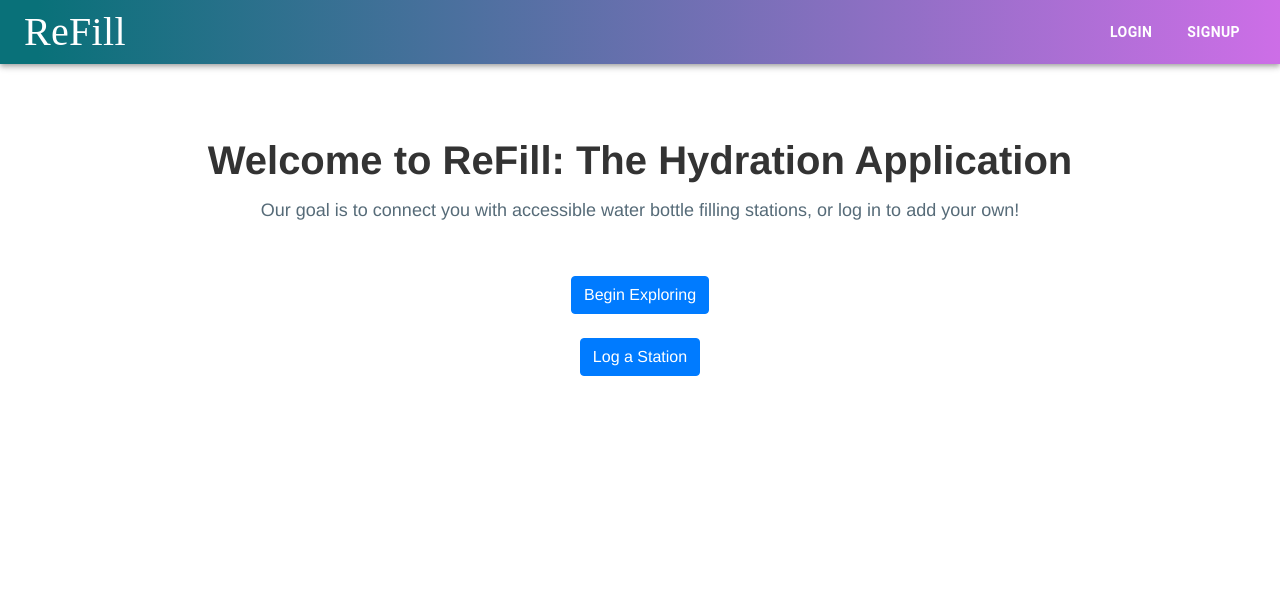
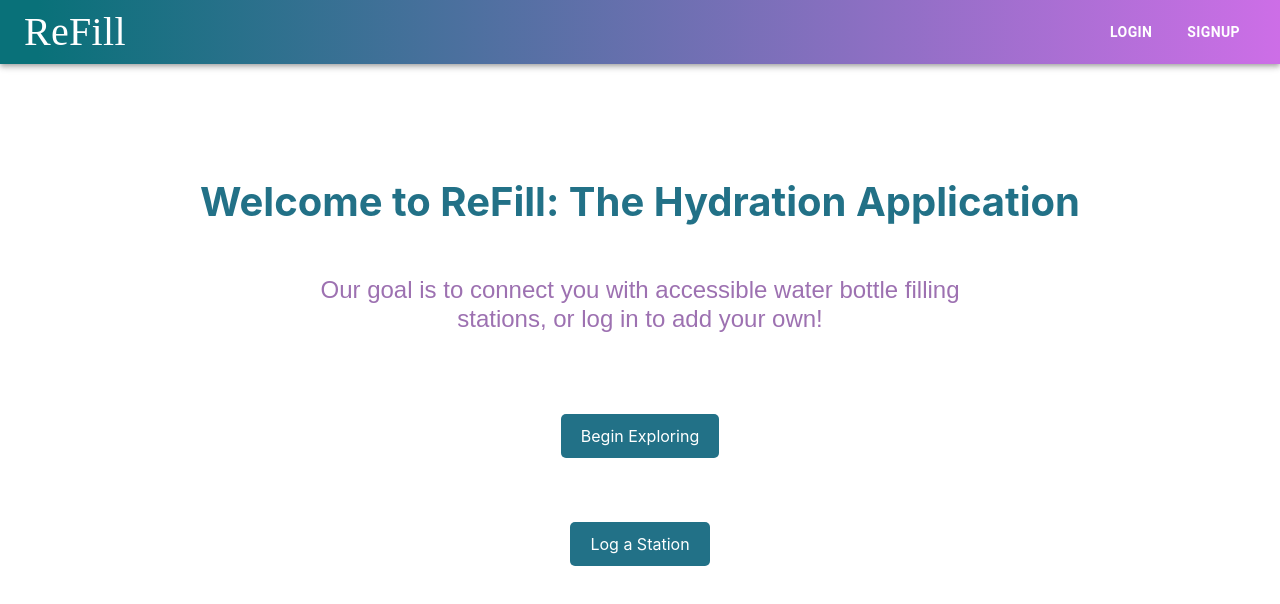
Before and after one commit to epuer18/ReFill, a React (Vite) app in the folder client/: page / in a window 1280 px wide. Shown: the top 604 px of the page. Built offline with nearby package versions, Linux system fonts and the light colour scheme.

Commit message:
update color and typography

```diff
--- a/client/src/component/login.jsx
+++ b/client/src/component/login.jsx
@@ -81,7 +81,14 @@ const Login = () => {
           marginTop={5}
           borderRadius={5}
         >
-          <Typography variant="h2" padding={3} textAlign="center">
+          <Typography
+            variant="h2"
+            padding={3}
+            textAlign="center"
+            sx={{
+              color: "#227187",
+            }}
+          >
             Login
           </Typography>
           <TextField
@@ -102,8 +109,15 @@ const Login = () => {
           <Button
             type="submit"
             variant="contained"
-            sx={{ borderRadius: 3, marginTop: 3 }}
-            color="warning"
+            sx={{
+              borderRadius: 3,
+              marginTop: 3,
+              backgroundColor: "#227187", // Custom background color
+              color: "white", // Custom text color
+              "&:hover": {
+                backgroundColor: "#9d71b1", // Custom hover color
+              },
+            }}
           >
             Login
           </Button>
--- a/client/src/component/register.jsx
+++ b/client/src/component/register.jsx
@@ -74,7 +74,14 @@ const Register = () => {
           marginTop={5}
           borderRadius={5}
         >
-          <Typography variant="h2" padding={3} textAlign="center">
+          <Typography
+            variant="h2"
+            padding={3}
+            textAlign="center"
+            sx={{
+              color: "#227187",
+            }}
+          >
             Register
           </Typography>
           <TextField
@@ -95,8 +102,15 @@ const Register = () => {
           <Button
             type="submit"
             variant="contained"
-            sx={{ borderRadius: 3, marginTop: 3 }}
-            color="warning"
+            sx={{
+              borderRadius: 3,
+              marginTop: 3,
+              backgroundColor: "#227187", // Custom background color
+              color: "white", // Custom text color
+              "&:hover": {
+                backgroundColor: "#9d71b1", // Custom hover color
+              },
+            }}
           >
             Submit
           </Button>
--- a/client/src/css/home.css
+++ b/client/src/css/home.css
@@ -1,29 +1,53 @@
-.welcome_text {
+.homePage {
+  height: calc(100vh - 64px);
+  padding: 2.5rem 5rem;
+}
+
+.homePage section {
   display: flex;
   flex-direction: column;
-  justify-content: space-evenly;
+  height: 85%;
   align-items: center;
-  height: 100%;
-  margin: 0 auto;
-  font-family: "Helvetica", "Arial", sans-serif;
-  font-size: large;
-  line-height: 2;
-  padding: 4em 1em;
-  color: #566b78;
+  justify-content: center;
+  gap: 2.5rem;
   text-align: center;
-  /*background-image: url("../image/background.jpeg");
-  background-size: cover;
-  background-position: center;
-  height: calc(100vh - 64px);*/
 }
 
-h2 {
-  margin-top: 1em;
-  padding-top: 1em;
+.homePage h1 {
+  color: #227187;
+  font-size: 4.1 rem;
+  line-height: 1.3;
 }
 
-h1,
-h2,
-strong {
-  color: #333;
+.homePage h2 {
+  width: 60%;
+  font-size: 1.5rem;
+  color: #9d71b1;
+  margin-bottom: 2.5rem;
+  font-family: "Playfair Display", sans-serif;
 }
+
+.btn {
+  padding: 10px 20px;
+  border-radius: 5px;
+  border: none;
+  text-decoration: none;
+  display: inline-block;
+  transition:
+    background-color 0.3s,
+    color 0.3s;
+}
+
+.btn.btn-primary {
+  background-color: #227187; /* primary button color */
+  color: white; /* text color */
+}
+
+.btn.btn-primary:hover {
+  background-color: #9d71b1; /* New background color on hover */
+  color: #fff; /* New text color on hover */
+}
+
+.mb-4 {
+  margin-bottom: 1.5rem; /* example margin-bottom */
+}
--- a/client/src/css/login.css
+++ b/client/src/css/login.css
@@ -31,7 +31,7 @@
   font-size: 2rem;
   margin-bottom: 20px;
   text-align: center;
-  color: #333;
+  color: #227187;
 }
 
 .login-input {
@@ -53,13 +53,13 @@
 }
 
 .login-button {
-  background-color: #ffa726;
+  background-color: #227187;
   color: white;
   border: none;
 }
 
 .login-button:hover {
-  background-color: #fb8c00;
+  background-color: #9d71b1;
 }
 
 .register-button {
--- a/client/src/pages/home.jsx
+++ b/client/src/pages/home.jsx
@@ -4,16 +4,16 @@ import "../css/home.css";
 
 const Home = () => {
   return (
-    <div className="welcome_text">
-      <h1>
-        {" "}
-        <strong>Welcome to ReFill: The Hydration Application</strong>{" "}
-      </h1>
-      <div className="mb-5">
-        Our goal is to connect you with accessible water bottle filling
-        stations, or log in to add your own!
-      </div>
+    <main className="homePage">
       <section>
+        <h1>
+          {" "}
+          <strong>Welcome to ReFill: The Hydration Application</strong>{" "}
+        </h1>
+        <h2>
+          Our goal is to connect you with accessible water bottle filling
+          stations, or log in to add your own!
+        </h2>
         <div>
           <Link to="/stations" className="btn btn-primary mb-4">
             Begin Exploring
@@ -25,7 +25,7 @@ const Home = () => {
           </Link>
         </div>
       </section>
-    </div>
+    </main>
   );
 };
 
```
